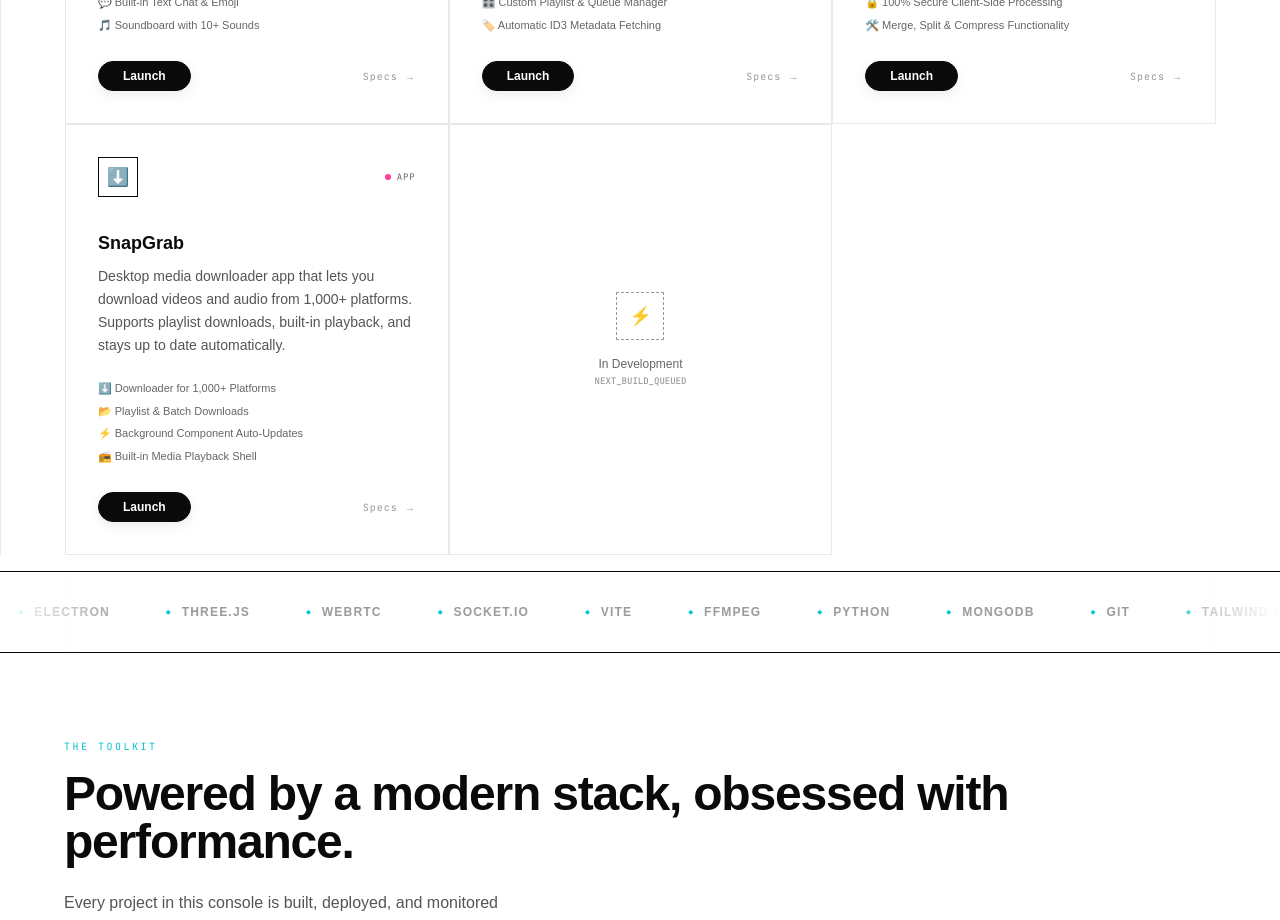
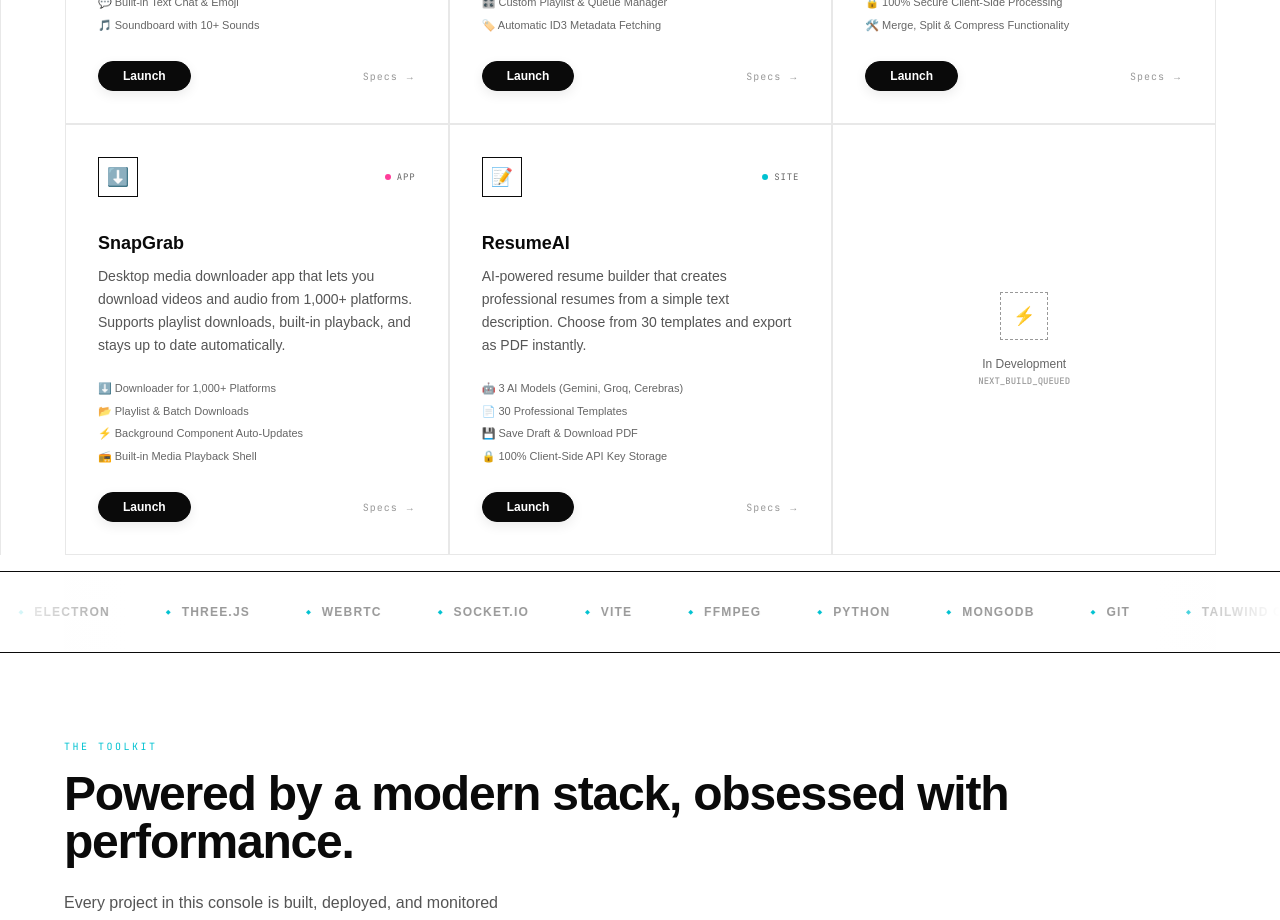
Before and after one commit to shaswatxd/shaswathub, a Next.js app: page / in a window 1280 px wide. Shown: the part 1960-2880 px from the top of the page. Built offline with nearby package versions, Linux system fonts and the light colour scheme; a web font is replaced by a local one.

Commit message:
auto update

```diff
--- a/app/components/Projects.jsx
+++ b/app/components/Projects.jsx
@@ -81,6 +81,26 @@
       architecture: "Concurrent download manager with a built-in task queue. Auto-updates itself in the background on startup.",
       modules: ["Task queue dispatcher", "Concurrent download engine", "Auto-update scheduler", "Node playback stream"],
       command: "git clone https://github.com/shaswatxd/snapgrab-downloader.git"
+    }
+  },
+  {
+    name: "ResumeAI",
+    desc: "AI-powered resume builder that creates professional resumes from a simple text description. Choose from 30 templates and export as PDF instantly.",
+    icon: "📝",
+    glow: "cyan",
+    badge: "SITE",
+    githubUrl: "https://github.com/shaswatxd/resumeai",
+    liveUrl: "https://resumeaihai.vercel.app/",
+    features: [
+      "🤖 3 AI Models (Gemini, Groq, Cerebras)",
+      "📄 30 Professional Templates",
+      "💾 Save Draft & Download PDF",
+      "🔒 100% Client-Side API Key Storage"
+    ],
+    details: {
+      architecture: "Next.js app with client-side AI integration. API keys stored in localStorage, resumes generated entirely in the browser.",
+      modules: ["AI prompt engine", "Template renderer", "PDF export module", "Draft autosave system"],
+      command: "git clone https://github.com/shaswatxd/resumeai.git"
     }
   }
 ];
```
